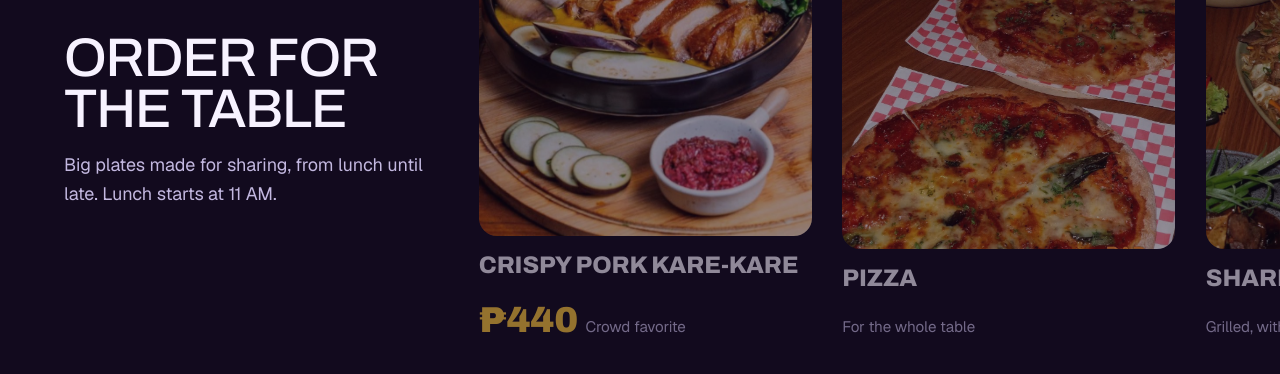
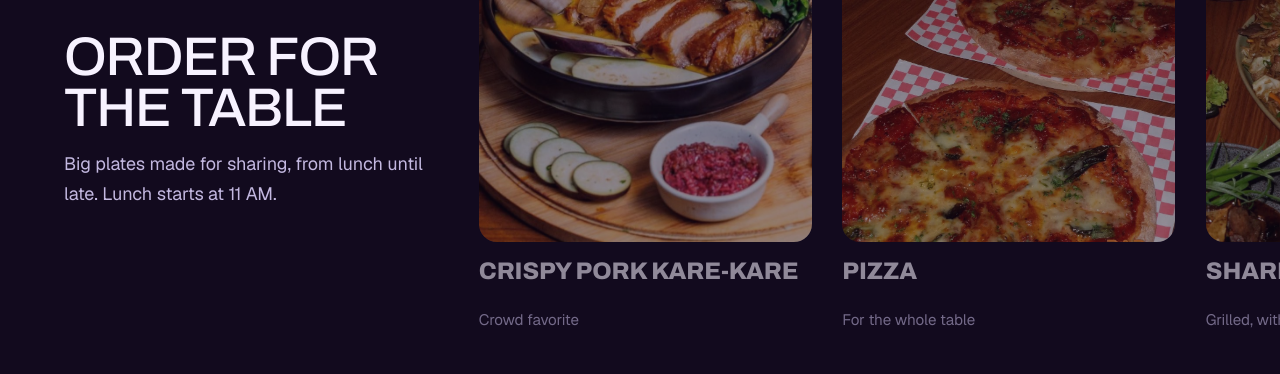
Before and after one commit to kendamin/barcada-website, a plain HTML site: page v2/index.html in a window 1280 px wide. Shown: the part 2183-2557 px from the top of the page. Drawn offline with nearby package versions, Linux system fonts and the light colour scheme.

Commit message:
Option B: remove the Kare-Kare price from the kitchen rail
Co-Authored-By: Claude Opus 5.5 <noreply@anthropic.com>

```diff
--- a/v2/index.html
+++ b/v2/index.html
@@ -339,7 +339,7 @@
         </div>
         <article class="plate" style="--i:0">
           <div class="plate__img"><img src="assets/karekare-dish.jpg" alt="Crispy Pork Kare-Kare in a black bowl" width="760" height="760" loading="lazy"></div>
-          <h3>Crispy Pork Kare-Kare</h3><p><span class="price">₱440</span> &nbsp;Crowd favorite</p>
+          <h3>Crispy Pork Kare-Kare</h3><p>Crowd favorite</p>
         </article>
         <article class="plate" style="--i:1">
           <div class="plate__img"><img src="../images/food-pizza.jpg" alt="Two pizzas on checkered paper" width="1080" height="1350" loading="lazy"></div>
```
